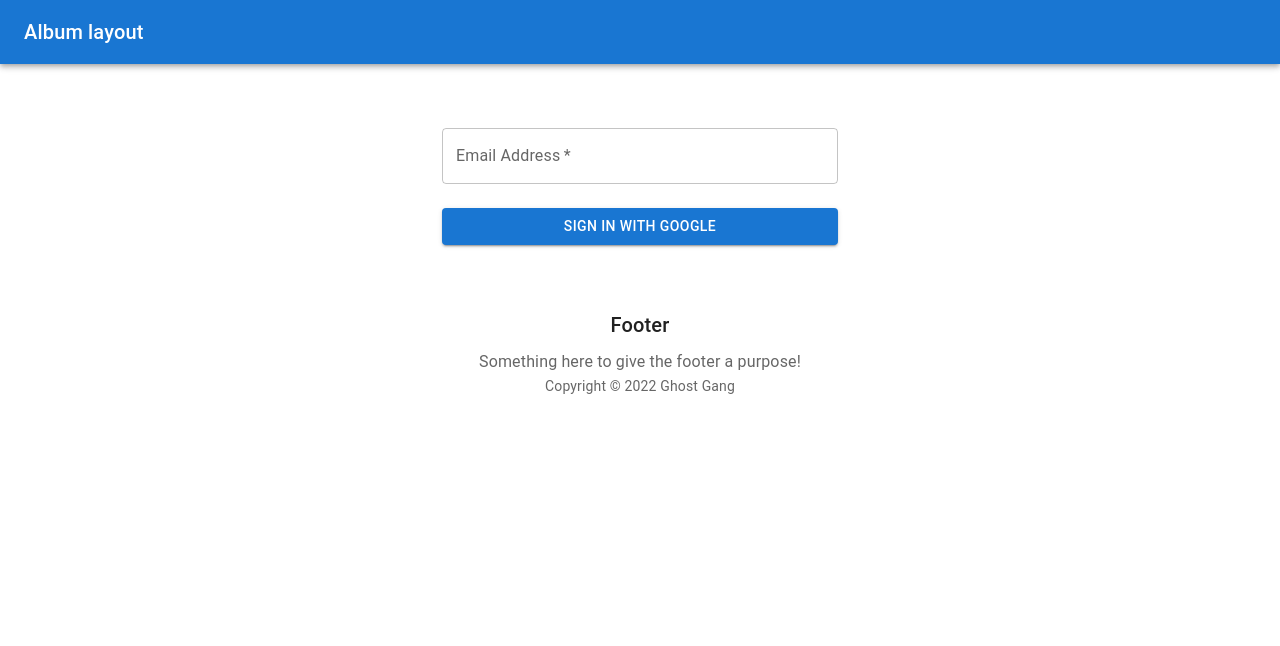
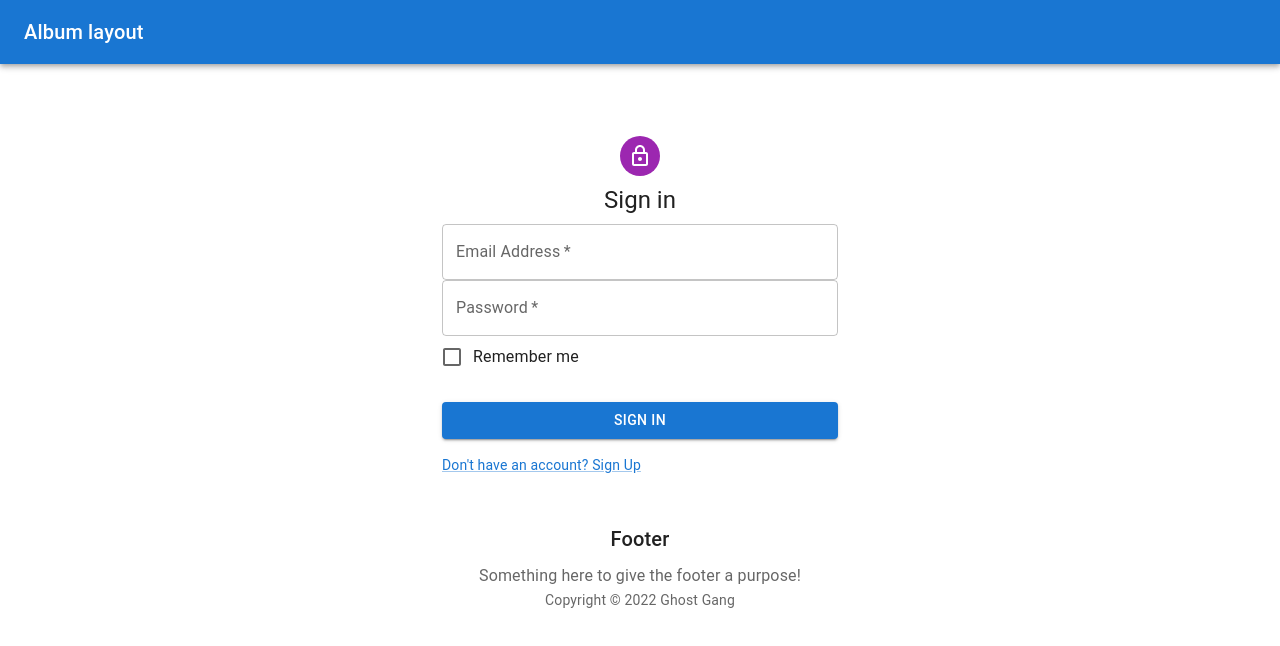
Before and after one commit to jdabapo/eecs497-web, a React (Create React App) app: page / in a window 1280 px wide. Shown: the top 646 px of the page. Built offline with nearby package versions, Linux system fonts and the light colour scheme; no server answers.

Commit message:
Add sign in with email and password

```diff
--- a/src/js/App.js
+++ b/src/js/App.js
@@ -1,4 +1,4 @@
-import * as React from 'react';
+import React, { useState } from 'react';
 import AppBar from '@mui/material/AppBar';
 import Button from '@mui/material/Button';
 import CssBaseline from '@mui/material/CssBaseline';
@@ -10,6 +10,8 @@ import { getAuth } from "firebase/auth";
 import { app } from "./FirebaseApp.js"
 
 // import SignUp from "./SignUp";
+import Login from "./Login";
+import SignUp3 from './SignUp3.js';
 import SignUp2 from "./SignUp2";
 import Main from "./Main";
 import Footer from "./Footer";
@@ -19,6 +21,7 @@ const auth = getAuth(app);
 
 export default function App() {
   const [user] = useAuthState(auth);
+  const [exists, setExists] = useState(true);
 
   return (
     <ThemeProvider theme={theme}>
@@ -32,7 +35,8 @@ export default function App() {
           </Toolbar>
         </AppBar>
 
-        {user ? <Main /> : <SignUp2 />}
+        {user ? <Main />
+        : exists ? <Login setExists={setExists} /> : <SignUp3 setExists={setExists} />}
 
         <Footer />
   </ThemeProvider>
--- a/src/js/Login.js
+++ b/src/js/Login.js
@@ -1,4 +1,4 @@
-import * as React from 'react';
+import React, { useState } from 'react';
 import Avatar from '@mui/material/Avatar';
 import Button from '@mui/material/Button';
 import CssBaseline from '@mui/material/CssBaseline';
@@ -13,16 +13,32 @@ import Typography from '@mui/material/Typography';
 import Container from '@mui/material/Container';
 import { createTheme, ThemeProvider } from '@mui/material/styles';
 
+import { useSignInWithEmailAndPassword } from 'react-firebase-hooks/auth';
+import { getAuth } from "firebase/auth";
+import {app} from "./FirebaseApp.js"
+
 const theme = createTheme();
 
-export default function SignIn() {
+const auth = getAuth(app);
+
+const SignIn = ({setExists}) => {
+  const [email, setEmail] = useState('');
+  const [password, setPassword] = useState('');
+
+  const [
+    signInWithEmailAndPassword,
+    user,
+    loading,
+    error,
+  ] = useSignInWithEmailAndPassword(auth);
+
   const handleSubmit = (event) => {
     event.preventDefault();
-    const data = new FormData(event.currentTarget);
     console.log({
-      email: data.get('email'),
-      password: data.get('password'),
+      email: email,
+      password: password,
     });
+    signInWithEmailAndPassword(email, password);
   };
 
   return (
@@ -44,25 +60,23 @@ export default function SignIn() {
             Sign in
           </Typography>
           <Box component="form" onSubmit={handleSubmit} noValidate sx={{ mt: 1 }}>
+
             <TextField
-              margin="normal"
               required
               fullWidth
               id="email"
               label="Email Address"
-              name="email"
-              autoComplete="email"
-              autoFocus
+              value={email}
+              onChange={(e) => setEmail(e.target.value)}
             />
             <TextField
-              margin="normal"
               required
               fullWidth
-              name="password"
+              id="password"
               label="Password"
               type="password"
-              id="password"
-              autoComplete="current-password"
+              value={password}
+              onChange={(e) => setPassword(e.target.value)}
             />
             <FormControlLabel
               control={<Checkbox value="remember" color="primary" />}
@@ -77,16 +91,16 @@ export default function SignIn() {
               Sign In
             </Button>
             <Grid container>
-              <Grid item xs>
+              {/* <Grid item xs>
                 <Link href="#" variant="body2">
                   Forgot password?
                 </Link>
-              </Grid>
-              <Grid item>
-                <Link href="#" variant="body2">
+              </Grid> */}
+              {/* <Grid item> */}
+                <Link href="#" variant="body2" onClick={() => setExists(false)}>
                   {"Don't have an account? Sign Up"}
                 </Link>
-              </Grid>
+              {/* </Grid> */}
             </Grid>
           </Box>
         </Box>
@@ -94,3 +108,5 @@ export default function SignIn() {
     </ThemeProvider>
   );
 }
+
+export default SignIn;
--- /dev/null
+++ b/src/js/SignUp3.js
@@ -0,0 +1,90 @@
+import { useState } from 'react';
+
+import { useCreateUserWithEmailAndPassword } from 'react-firebase-hooks/auth';
+
+import { getAuth } from "firebase/auth";
+import {app} from "./FirebaseApp.js"
+import React from 'react';
+import Box from '@mui/material/Box';
+import Button from '@mui/material/Button';
+import Container from '@mui/material/Container';
+import Link from '@mui/material/Link';
+import TextField from '@mui/material/TextField';
+
+const auth = getAuth(app);
+
+const SignUp3 = ({setExists}) => {
+  const [email, setEmail] = useState('');
+  const [password, setPassword] = useState('');
+  // const [signInWithGoogle, user, loading, error] = useSignInWithGoogle(auth);
+
+  const [
+    createUserWithEmailAndPassword,
+    user,
+    loading,
+    error,
+  ] = useCreateUserWithEmailAndPassword(auth);
+
+  const handleSubmit = (event) => {
+    event.preventDefault();
+    createUserWithEmailAndPassword(email, password)
+
+  };
+
+  if (error) {
+    return (
+      <div>
+        <p>Error: {error.message}</p>
+      </div>
+    );
+  }
+  if (loading) {
+    return <p>Loading...</p>;
+  }
+  if (user) {
+    return (
+      <div>
+        <p>Signed In User: {user.user.displayName}</p>
+      </div>
+    );
+  }
+  return (
+    <div className="App">
+      <Container component="main" maxWidth="xs">
+        <Box mt={8}>
+          <TextField
+            required
+            fullWidth
+            id="email"
+            label="Email Address"
+            value={email}
+            onChange={(e) => setEmail(e.target.value)}
+          />
+          <TextField
+            required
+            fullWidth
+            id="password"
+            label="Password"
+            type="password"
+            value={password}
+            onChange={(e) => setPassword(e.target.value)}
+          />
+          <Button
+            type="submit"
+            fullWidth
+            variant="contained"
+            sx={{ mt: 3, mb: 2 }}
+            onClick={e => handleSubmit(e)}
+          >
+            Sign Up
+          </Button>
+          <Link href="" variant="body2" onClick={() => setExists(true)}>
+            {"Have an account? Sign In"}
+          </Link>
+        </Box>
+      </Container>
+    </div>
+  );
+};
+
+export default SignUp3;
```
Also changed, not shown: src/js/Post.js (line endings or trailing spaces).
